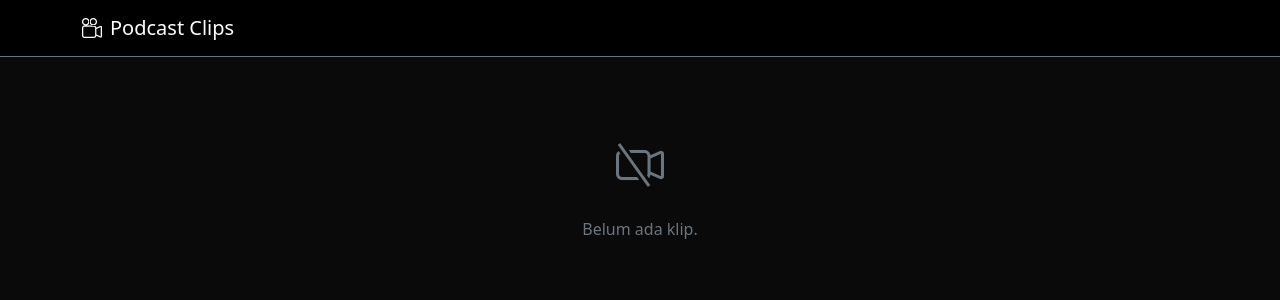
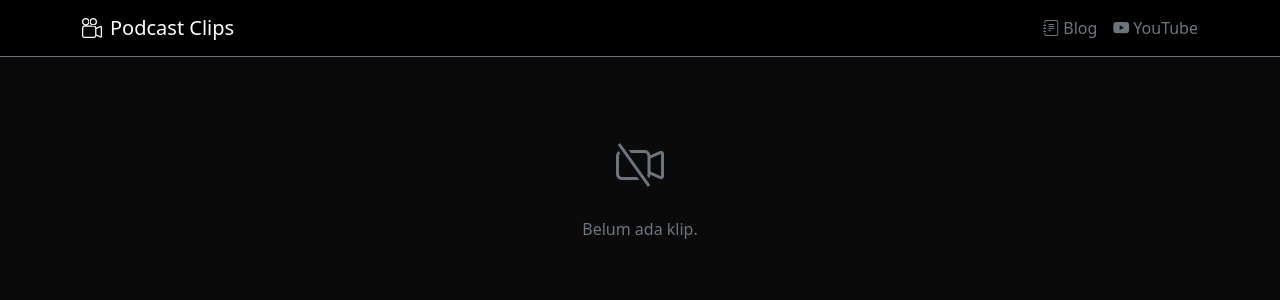
Before and after one commit to israhabibi/podcast-clips, a Flask app: page / in a window 1280 px wide. Shown: the top 300 px of the page. Run offline with Flask 3, Linux system fonts and the light colour scheme.

Commit message:
feat: add blog + youtube nav links in index and clips templates

```diff
--- a/app/templates/index.html
+++ b/app/templates/index.html
@@ -17,6 +17,14 @@
     <nav class="navbar navbar-dark bg-black border-bottom border-secondary mb-4">
         <div class="container">
             <a class="navbar-brand" href="/"><i class="bi bi-camera-reels me-2"></i>Podcast Clips</a>
+            <div class="d-flex gap-3">
+                <a class="nav-link text-secondary" href="https://israhabibi.github.io/blog/" target="_blank">
+                    <i class="bi bi-journal-text me-1"></i>Blog
+                </a>
+                <a class="nav-link text-secondary" href="https://www.youtube.com/@israhabibi" target="_blank">
+                    <i class="bi bi-youtube me-1"></i>YouTube
+                </a>
+            </div>
         </div>
     </nav>
 
```
Also changed, not shown: app/templates/clips.html (+9 -1 lines).
